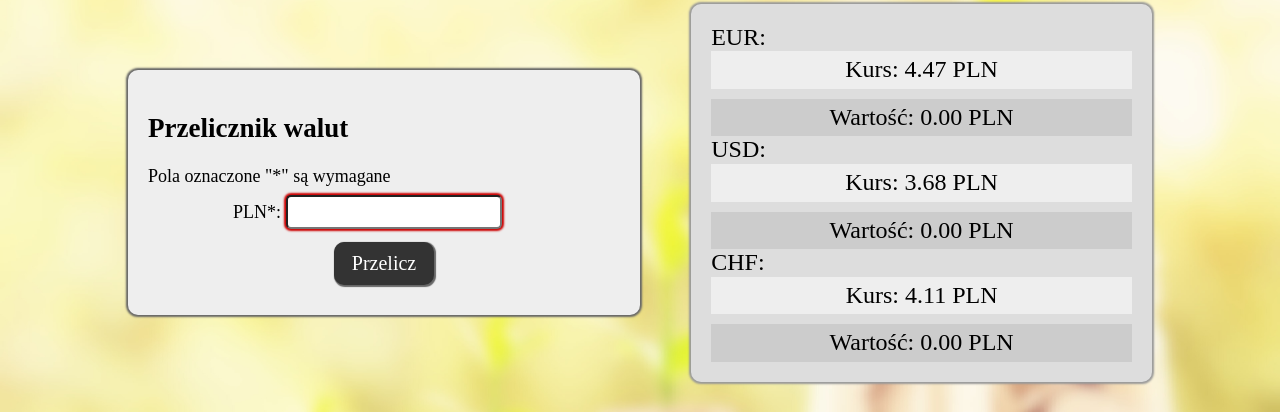
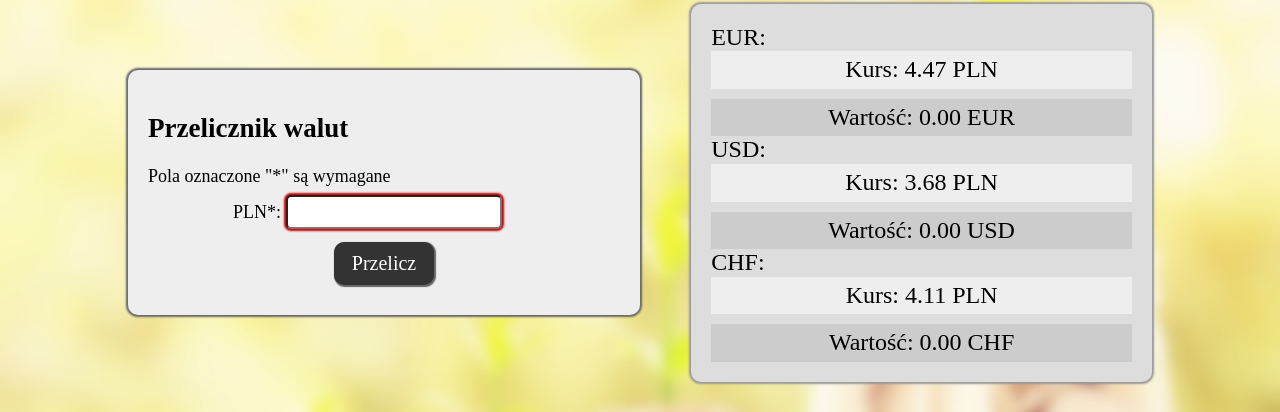
Before and after one commit to pawlo1994/currency-converter-react, a React (Create React App) app: page / in a window 1280 px wide. Shown: the part 144-556 px from the top of the page. Built offline with nearby package versions, Linux system fonts and the light colour scheme; a web font is replaced by a local one.

Commit message:
text in list__span changed

```diff
--- a/src/List/index.js
+++ b/src/List/index.js
@@ -9,7 +9,7 @@ const List = ({ currencies, result }) => (
             >
                 {currency.currencyName}:
                 <span className="list__span list__span--range">Kurs: {currency.currencyValue} PLN</span>
-                <span className="list__span">Wartość: {result.toFixed(2)} PLN</span>
+                <span className="list__span">Wartość: {result.toFixed(2)} {currency.currencyName}</span>
             </li>
         ))}
     </ul>
```
